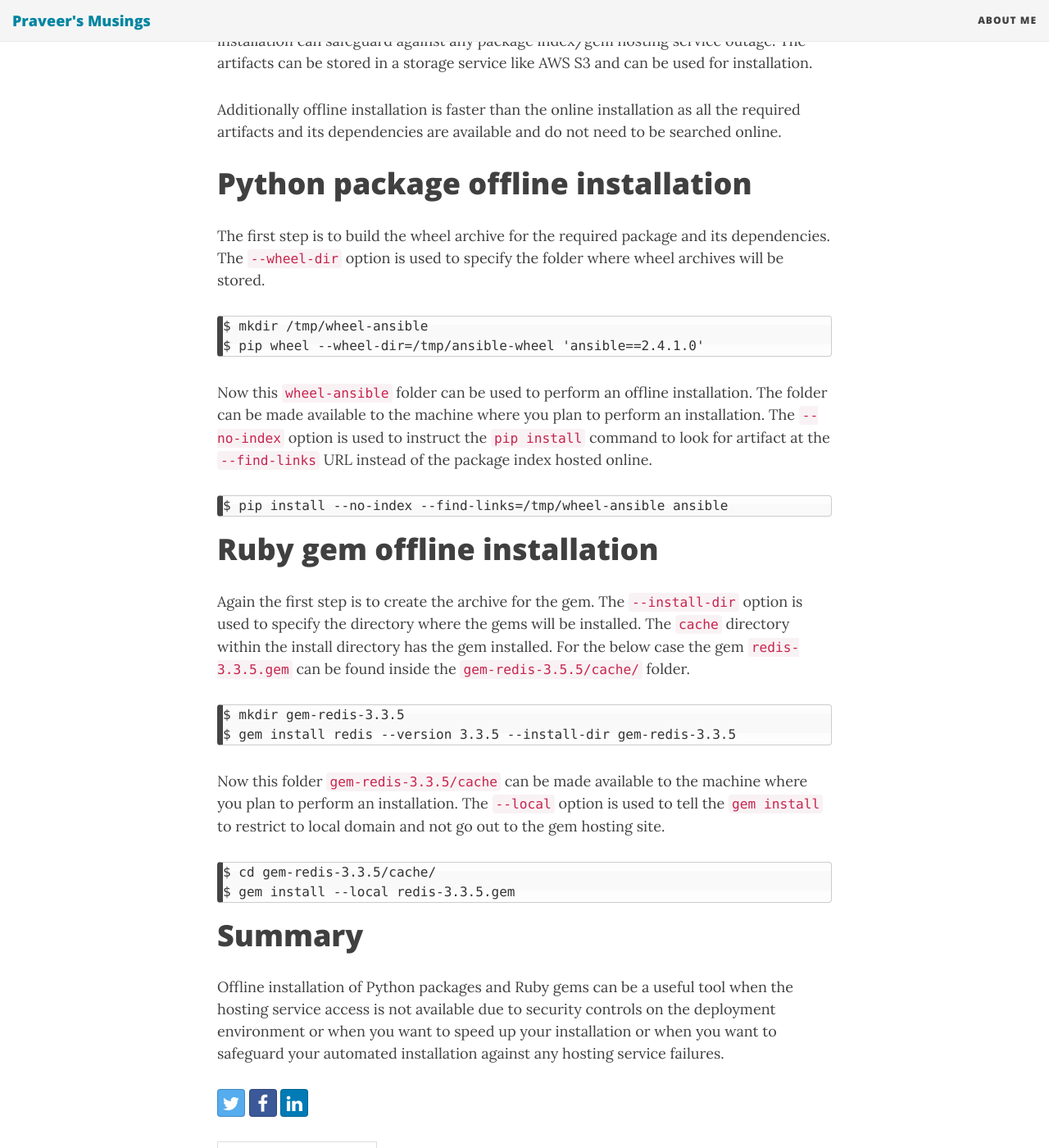
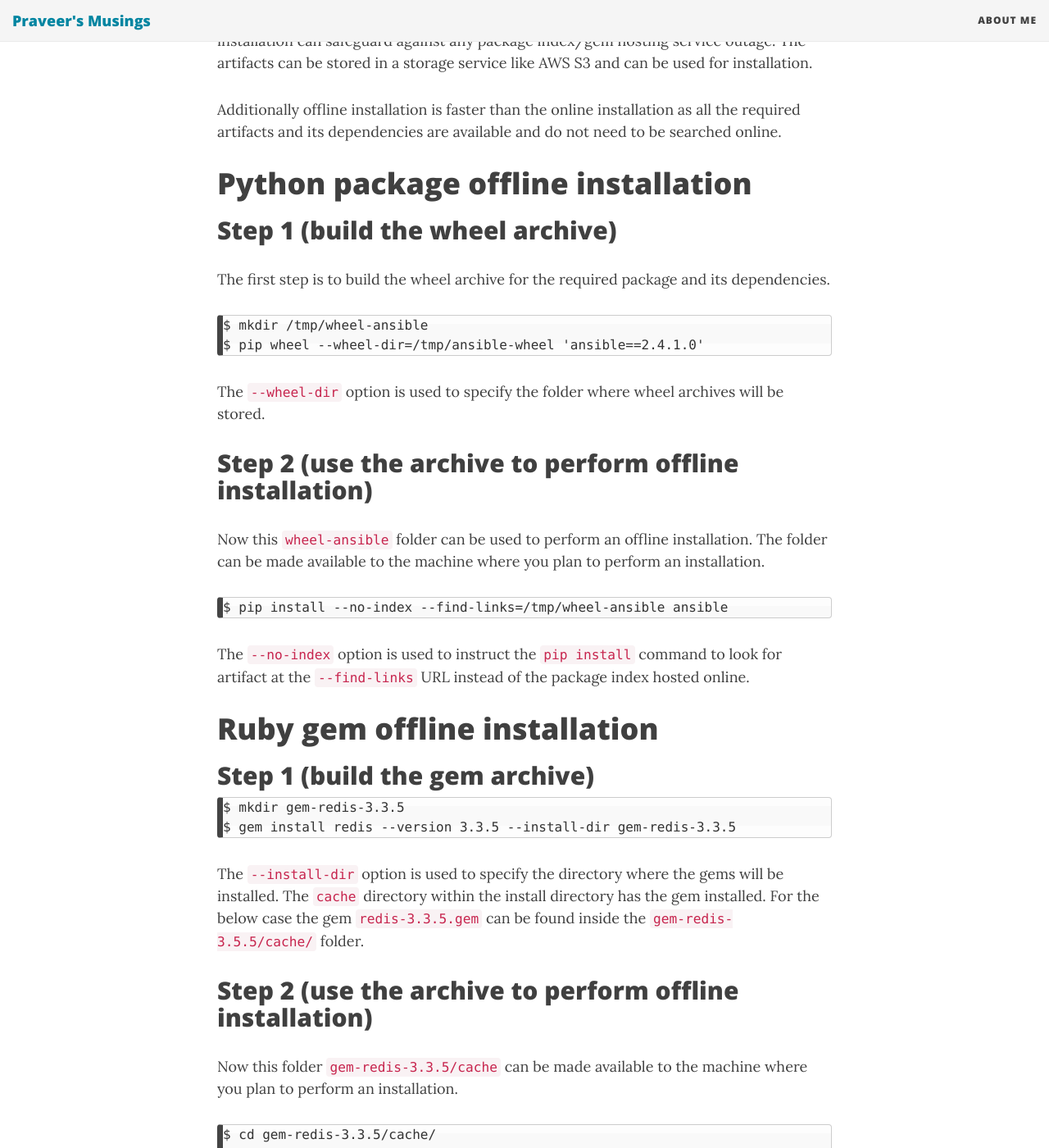
Before and after one commit to praveer09/praveer09.github.io, a Jekyll site: the page built from _posts/2018-03-06-offline-installation-of-python-packages-and-ruby-gems.md, in a window 1280 px wide and 1400 px high, scrolled down 690 px. Shown: the whole window at 82% size. Built offline with Jekyll 4.4.1, drawn with Linux system fonts in a browser that asks for light colours; nearby versions of some CDN libraries; comment, search, counter and statistics services are not loaded; some of the changed text lies outside the part shown.

Commit message:
Update post for offline installation of python packages and ruby gems

````diff
--- a/_posts/2018-03-06-offline-installation-of-python-packages-and-ruby-gems.md
+++ b/_posts/2018-03-06-offline-installation-of-python-packages-and-ruby-gems.md
@@ -23,41 +23,56 @@ Additionally offline installation is faster than the online installation as all
 its dependencies are available and do not need to be searched online.
 
 # Python package offline installation
-The first step is to build the wheel archive for the required package and its dependencies. The `--wheel-dir`
-option is used to specify the folder where wheel archives will be stored.
+
+## Step 1 (build the wheel archive)
+
+The first step is to build the wheel archive for the required package and its dependencies.
 
 ```
 $ mkdir /tmp/wheel-ansible
 $ pip wheel --wheel-dir=/tmp/ansible-wheel 'ansible==2.4.1.0'
 ```
 
+The `--wheel-dir` option is used to specify the folder where wheel archives will be stored.
+
+## Step 2 (use the archive to perform offline installation)
+
 Now this `wheel-ansible` folder can be used to perform an offline installation. The folder can be made
-available to the machine where you plan to perform an installation. The `--no-index` option is used to
-instruct the `pip install` command to look for artifact at the `--find-links` URL instead of the package
-index hosted online.
+available to the machine where you plan to perform an installation.
 
 ```
 $ pip install --no-index --find-links=/tmp/wheel-ansible ansible
 ```
 
+The `--no-index` option is used to
+instruct the `pip install` command to look for artifact at the `--find-links` URL instead of the package
+index hosted online.
+
 # Ruby gem offline installation
-Again the first step is to create the archive for the gem. The `--install-dir` option is used to specify
-the directory where the gems will be installed. The `cache` directory within the install directory has the
-gem installed. For the below case the gem `redis-3.3.5.gem` can be found inside the `gem-redis-3.5.5/cache/` folder.
+
+## Step 1 (build the gem archive)
 
 ```
 $ mkdir gem-redis-3.3.5
 $ gem install redis --version 3.3.5 --install-dir gem-redis-3.3.5
 ```
 
+The `--install-dir` option is used to specify
+the directory where the gems will be installed. The `cache` directory within the install directory has the
+gem installed. For the below case the gem `redis-3.3.5.gem` can be found inside the `gem-redis-3.5.5/cache/` folder.
+
+## Step 2 (use the archive to perform offline installation)
+
 Now this folder `gem-redis-3.3.5/cache` can be made available to the machine where you plan to perform an
-installation. The `--local` option is used to tell the `gem install` to restrict to local domain and not go
-out to the gem hosting site.
+installation.
 
 ```
 $ cd gem-redis-3.3.5/cache/
 $ gem install --local redis-3.3.5.gem
 ```
+
+The `--local` option is used to tell the `gem install` to restrict to local domain and not go
+out to the gem hosting site.
 
 # Summary
 Offline installation of Python packages and Ruby gems can be a useful tool when the hosting service access
````
